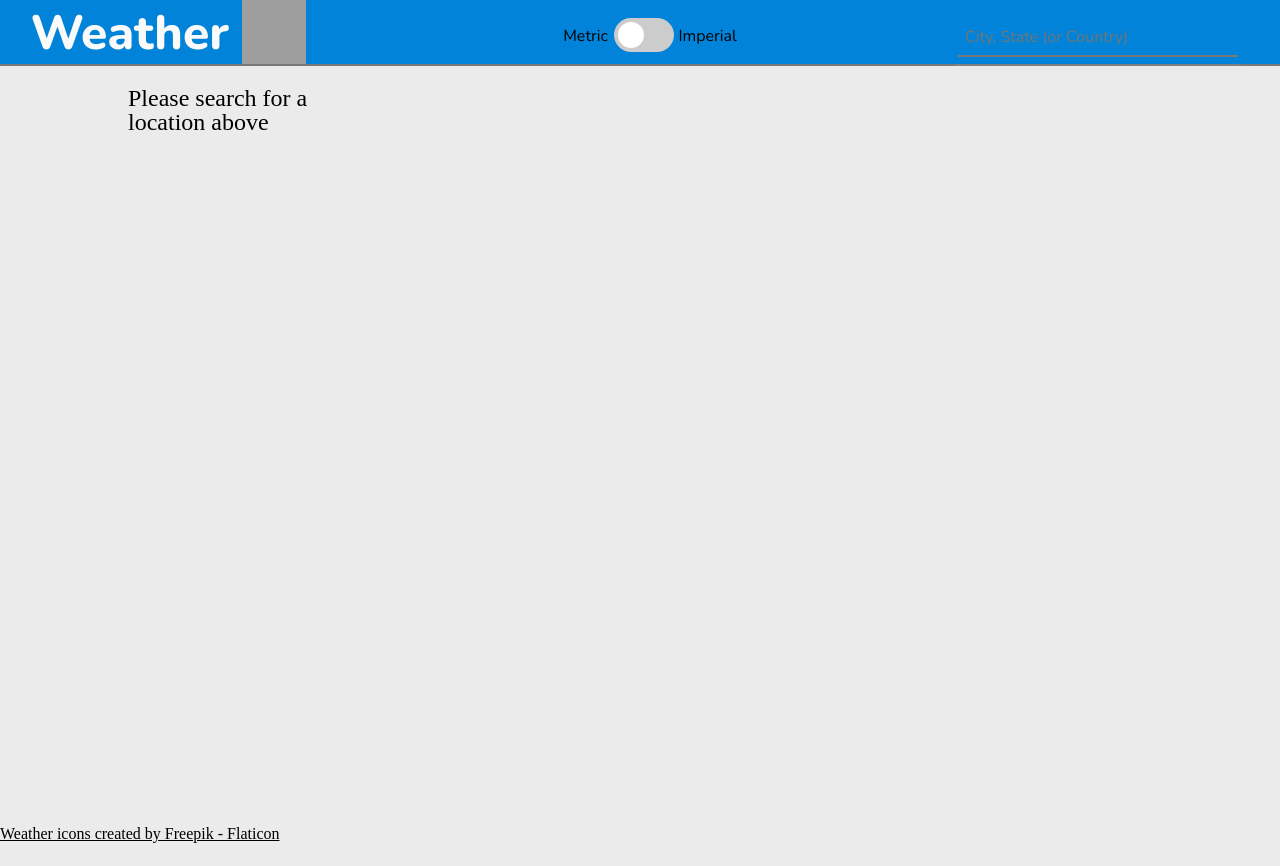
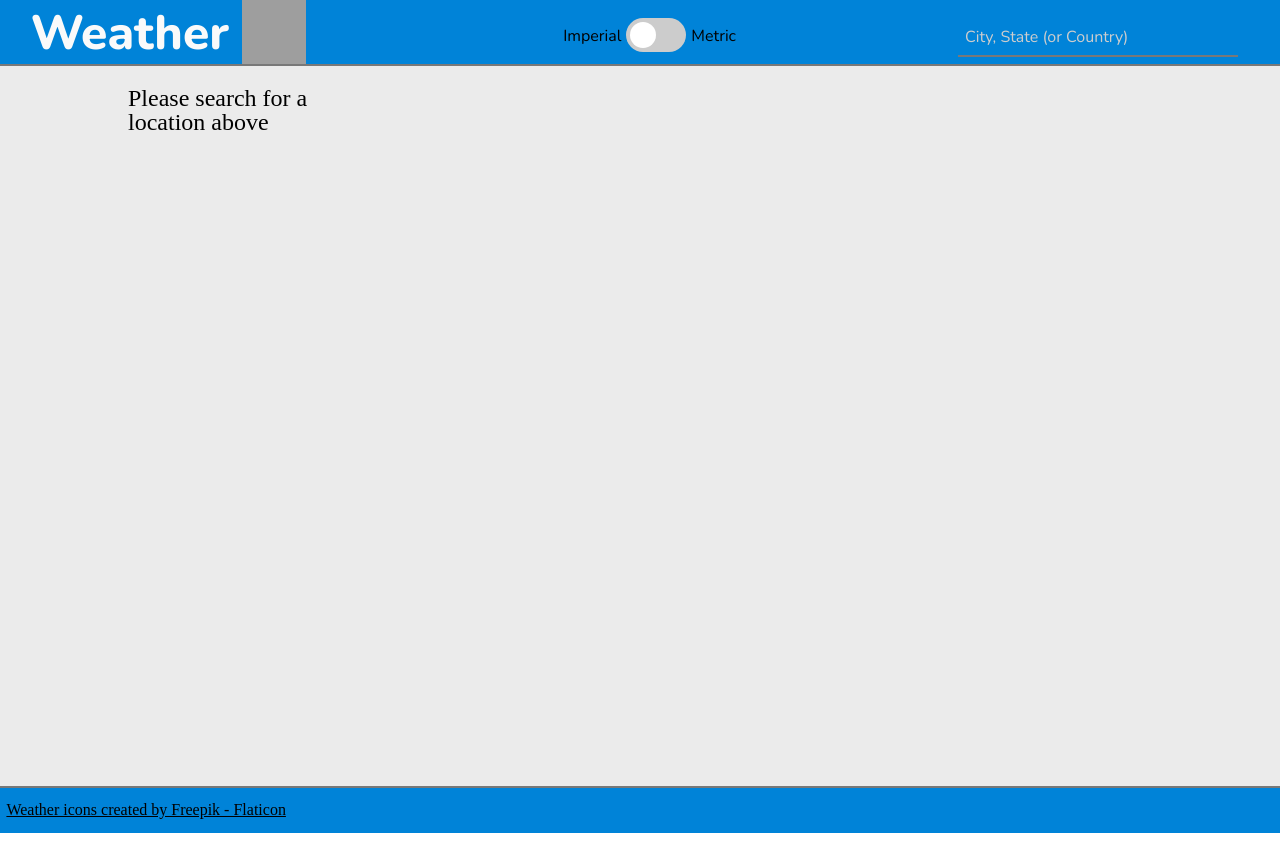
Before and after one commit to gregorymacat/weatherapp, a React app: page / in a window 1280 px wide. After the commit the page ends 833 px from the top, so only its background shows below. Built offline with nearby package versions, Linux system fonts and the light colour scheme; grey boxes are pictures that could not be loaded.

Commit message:
Changed weather data logic, cleaned up UI

```diff
--- a/src/App.jsx
+++ b/src/App.jsx
@@ -1,8 +1,9 @@
-import React, {useState} from 'react';
+import React, {useState, Suspense} from 'react';
 
-import CardHolder from './Components/CardHolder/CardHolder.jsx';
+import Cards from './Components/Cards/Cards.jsx';
 import Footer from './Components/Footer/Footer.jsx';
 import Header from './Components/Header/Header.jsx';
+import Loading from './Components/Loading/Loading.jsx';
 
 function App() {
   //locations will be an array of objects each from the Open Box API's suggested locations
@@ -10,9 +11,12 @@ function App() {
   //lat and long will be sent to back end to store weather data for locations
 
   const [locations, setLocations] = useState([]);
-  //TODO: be able to change unit type to metric
-  const [unitType, setUnitType] = useState('metric');
+  const [unitType, setUnitType] = useState('imperial');
+  const [areaSelected, setAreaSelected] = useState('');
 
+  const updateAreaSelected = (event) => {
+    setAreaSelected(event.target.id);
+  }
   const addLocation = (loc) => {
     const updatedLocations = locations.slice();
 
@@ -29,9 +33,9 @@ function App() {
 
   return (
     <div className="app-container">
-      <Header addLocation={addLocation} toggleUnits={toggleUnitType}/>
-      <CardHolder locations={locations} units={unitType}/>
-      <Footer/>
+      <Header addLocation={addLocation} toggleUnits={toggleUnitType} handleAreaSelect={updateAreaSelected} areaSelected={areaSelected}/>
+      <Cards locations={locations} units={unitType} handleAreaSelect={updateAreaSelected}/>
+      <Footer handleAreaSelect={updateAreaSelected}/>
     </div>
   )
 }
--- a/src/Components/CardHolder/CardHolder.css
+++ b/src/Components/Cards/Cards.css
@@ -1,6 +1,6 @@
 #content-section {
   position: relative;
-  height: 95%;
+  height: 90%;
   width: 100%;
   background-color: #ebebeb;
 }
--- a/src/Components/CardHolder/CardHolder.jsx
+++ b/src/Components/Cards/Cards.jsx
@@ -2,7 +2,7 @@ import React, {useState, useEffect} from 'react';
 import axios from 'axios';
 
 import WeatherCard from '../WeatherCard/WeatherCard.jsx';
-import './CardHolder.css';
+import './Cards.css';
 
 import exampleHouWeatherData from '../../../exampleData/weatherData/houstonWeatherData.json';
 import exampleEvoWeatherData from '../../../exampleData/weatherData/evoramonteWeatherData.json';
@@ -18,12 +18,10 @@ const evoraExampleData = {
   weatherInfo: exampleEvoWeatherData,
 }
 
-function CardHolder({locations, units}) {
+function Cards({locations, units, handleAreaSelect}) {
   //[houstonExampleData, evoraExampleData]
   const [weatherData, setWeatherData] = useState([]);
 
-  // !This should make API calls using Suspense instead of useEffect
-  // ?It might also need a try catch block, look into it
   useEffect(() => {
     if (locations.length > 0) {
       // const lastLocation = locations[locations.length - 1];
@@ -34,9 +32,7 @@ function CardHolder({locations, units}) {
   }, [locations, units]);
 
   const getOneLocationsWeatherData = (location) => {
-    console.log('Creating promise to be returned');
     return new Promise((resolve, reject) => {
-      console.log('Getting one locations weather data');
       axios.get('/forecasts/currentWeather', {
         params: {
           lat: location.lat,
@@ -51,7 +47,6 @@ function CardHolder({locations, units}) {
             region: location.region,
             weatherInfo,
           }
-          console.log('Returning one locations weather data: ', locationData);
 
           resolve(locationData);
         })
@@ -64,30 +59,14 @@ function CardHolder({locations, units}) {
   }
 
   const getAllLocationsWeatherData = () => {
-    console.log('Creating promises of all locations weather data')
     const weatherDataPromises = locations.map(location => {
       return getOneLocationsWeatherData(location);
-      // return new Promise((resolve, reject) => {
-      //   const weatherData = getOneLocationsWeatherData(location);
-
-      //   if (weatherData.name) {
-      //     resolve(weatherData);
-      //   } else {
-      //     reject();
-      //   }
-      // })
     });
 
-    weatherDataPromises.push(new Promise((resolve, reject) => {
-      setTimeout(() => reject('Took a while to fail'), 5000);
-    }))
-    console.log('Created promises of all locations weather data: ', weatherDataPromises)
-
-    console.log('Calling promises of all locations weather data')
+    weatherDataPromises.push(new Promise((resolve, reject) => {setTimeout(() => {reject(new Error)}, 5000)}));
 
     Promise.allSettled(weatherDataPromises)
       .then((results) => {
-        console.log('All promises settled')
         const fulfilledWeatherData = [];
 
         results.forEach((result) => {
@@ -96,15 +75,12 @@ function CardHolder({locations, units}) {
           }
           //TODO: Add error card that lets user know there was an issue getting data for that location, if status is rejected
         })
-        console.log('Fulfilled weather data: ', fulfilledWeatherData);
         setWeatherData(fulfilledWeatherData);
       })
-
-    console.log('Finishing calling getAllLocationsWeatherData');
-  }
+    }
 
   return (
-    <section id="content-section">
+    <section id="content-section" onClick={handleAreaSelect}>
       <div className="card-container">
         {
           weatherData.length > 0 ?
@@ -118,4 +94,4 @@ function CardHolder({locations, units}) {
   )
 }
 
-export default CardHolder;
+export default Cards;
--- a/src/Components/Footer/Footer.css
+++ b/src/Components/Footer/Footer.css
@@ -1,9 +1,15 @@
 #footer {
+  display: flex;
+  flex-direction: row;
+  align-items: center;
+  justify-content: space-between;
+  padding: 0.5%;
   position: relative;
   bottom: 0px;
-  width: 100%;
-  height: 5%;
-  background-color: #ebebeb;
+  width: 99%;
+  height: 4%;
+  border-top: 2px solid #787878;
+  background-color: #0083d8;
 }
 #footer a, a:visited, a:hover, a:active {
   color: inherit;
--- a/src/Components/Footer/Footer.jsx
+++ b/src/Components/Footer/Footer.jsx
@@ -1,9 +1,9 @@
 import React from 'react';
 import './Footer.css';
 
-function Footer() {
+function Footer({handleAreaSelect}) {
   return (
-    <section id="footer">
+    <section id="footer" onClick={handleAreaSelect}>
       <a href="https://www.flaticon.com/free-icons/weather" title="weather icons" target="_blank">Weather icons created by Freepik - Flaticon</a>
     </section>
   )
--- a/src/Components/Header/Header.css
+++ b/src/Components/Header/Header.css
@@ -50,20 +50,8 @@
   border-bottom: 2px solid #787878;
   padding: 7px;
 }
-#header ul {
-  list-style: none;
-  /* left: -1%; */
-  width: 282px;
-  border-width: 0px 2px 2px 2px;
-  border-color: grey;
-  border-style: solid;
-  top: 34%;
-  z-index: 1;
-  background-color: #4bb8ff;
-  position: absolute;
-}
-#header li {
-  padding: 10px;
+#header input::placeholder {
+  color: #cdcdcd;
 }
 
 /*
@@ -82,8 +70,8 @@
   position: absolute;
   top: 25%;
 }
-.switch-container #imperial {
-  left: 64%;
+.switch-container #metric {
+  right: 4%;
 }
 
 /* The switch - the box around the slider */
@@ -91,7 +79,7 @@
   position: absolute;
   width: 60px;
   height: 34px;
-  left: 28%;
+  left: 35%;
 }
 
 /* Hide default HTML checkbox */
--- a/src/Components/Header/Header.jsx
+++ b/src/Components/Header/Header.jsx
@@ -15,10 +15,11 @@ import './Header.css';
 */
 const sessionToken = uuidv4();
 
-function Header({addLocation, toggleUnits}) {
+function Header({addLocation, toggleUnits, areaSelected, handleAreaSelect}) {
   const [input, setInput] = useState('');
   const [suggestions, setSuggestions] = useState([]);
   const [showSearchError, setShowSearchError] = useState(false);
+  const [showSuggestions, setShowSuggestions] = useState(true);
   //{locale: 'Houston', name: 'Houston Texas, United States', lat: 29.758938, lon: -95.367697}
   const [chosenLocation, setChosenLocation] = useState({});
 
@@ -27,6 +28,10 @@ function Header({addLocation, toggleUnits}) {
       autofillInputField();
     }
   }, [chosenLocation]);
+
+  useEffect(() => {
+    checkShowSuggestions();
+  }, [areaSelected]);
 
   const handleTextChange = async (event) => {
     const userInput = event.target.value;
@@ -73,13 +78,24 @@ function Header({addLocation, toggleUnits}) {
           lon: locationData.coordinates.longitude,
         }
 
+        setShowSuggestions(false);
         setChosenLocation(formattedLocation);
-        if (showSearchError) setShowSearchError(false);
+        setShowSearchError(false);
+
+        addLocation(formattedLocation);
       })
       .catch(err => {
         console.error(err);
       });
   }
+
+  const checkShowSuggestions = () => {
+    if (areaSelected === 'search-location-input') {
+      setShowSuggestions(true);
+    } else {
+      setShowSuggestions(false);
+    }
+  };
 
   const autofillInputField = () => {
     const searchInput = document.getElementById('search-location-input');
@@ -120,27 +136,31 @@ function Header({addLocation, toggleUnits}) {
 
   //need to place suggestions component beneath input element
   return (
-    <section id="header">
+    <section id="header" onClick={handleAreaSelect}>
       <div className="title-container">
         <h1>Weather</h1>
         <img src="titleicon.png"></img>
       </div>
       <div className="switch-container">
-        <span id="metric">Metric</span>
+        <span id="imperial">Imperial</span>
         <label className="switch">
           <input type="checkbox" onChange={handleCheckboxChange}></input>
           <span className="slider round"></span>
         </label>
-        <span id="imperial">Imperial</span>
+        <span id="metric">Metric</span>
       </div>
-      <form onSubmit={handleSubmit}>
+      <form id="search-location-container" onSubmit={handleSubmit} onClick={handleAreaSelect}>
         {
           showSearchError ?
             <span>Please enter a valid location or choose from the options below</span>
             : null
         }
         <input id="search-location-input" type="text" placeholder="City, State (or Country)" onChange={handleTextChange}></input>
-        <Suggestions locationSuggestions={suggestions} chooseSuggestion={chooseSuggestion}/>
+        {
+          showSuggestions ?
+            <Suggestions locationSuggestions={suggestions} chooseSuggestion={chooseSuggestion}/>
+            : null
+        }
       </form>
     </section>
   )
--- /dev/null
+++ b/src/Components/Loading/Loading.jsx
@@ -0,0 +1,8 @@
+import React from 'react';
+import './Loading.css';
+
+function Loading() {
+  return <h2>🌀 Loading...</h2>;
+}
+
+export default Loading;
--- /dev/null
+++ b/src/Components/Suggestions/Suggestions.css
@@ -0,0 +1,18 @@
+#header ul {
+  list-style: none;
+  /* left: -1%; */
+  width: 282px;
+  border-width: 0px 2px 2px 2px;
+  border-color: grey;
+  border-style: solid;
+  top: 34%;
+  z-index: 1;
+  background-color: #4bb8ff;
+  position: absolute;
+}
+#header li {
+  padding: 10px;
+}
+#header li:hover {
+  background-color: #73c7ff;
+}
--- a/src/Components/Suggestions/Suggestions.jsx
+++ b/src/Components/Suggestions/Suggestions.jsx
@@ -1,4 +1,5 @@
 import React from 'react';
+import './Suggestions.css';
 
 function Suggestions({locationSuggestions, chooseSuggestion}) {
   //using suggestions from props
--- a/src/Components/WeatherCard/WeatherCard.jsx
+++ b/src/Components/WeatherCard/WeatherCard.jsx
@@ -21,7 +21,6 @@ function WeatherCard({location, units}) {
   }
 
   const formatTemperature = () => {
-    console.log('Creating card adding temp');
     return `${Math.round(location.weatherInfo.main.temp)}°${units === 'imperial' ? 'F' : 'C'}`;
   }
 
```
Also changed, not shown: src/Components/Loading/Loading.css (added), 1 other file (tests, documents, lock files or other folders).
